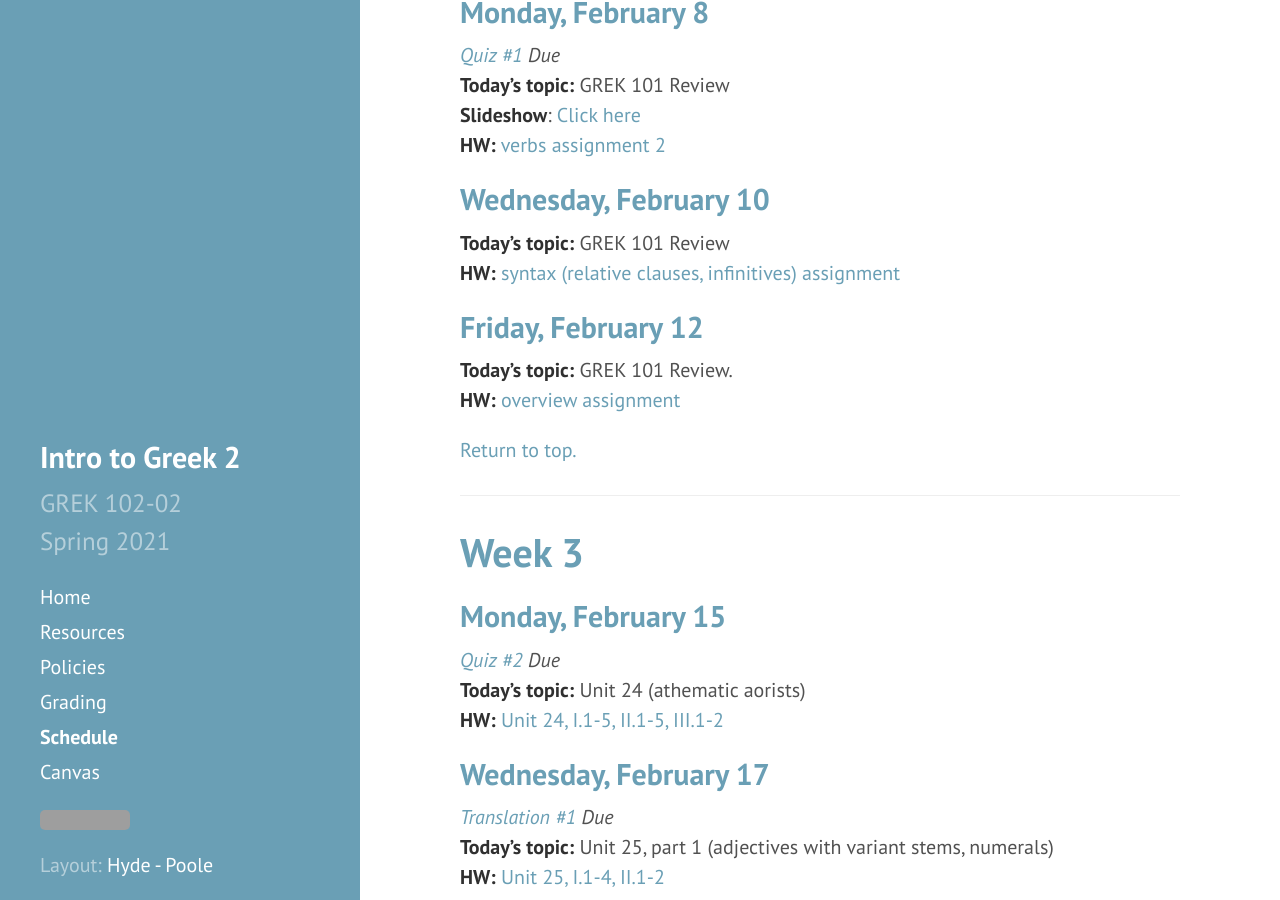
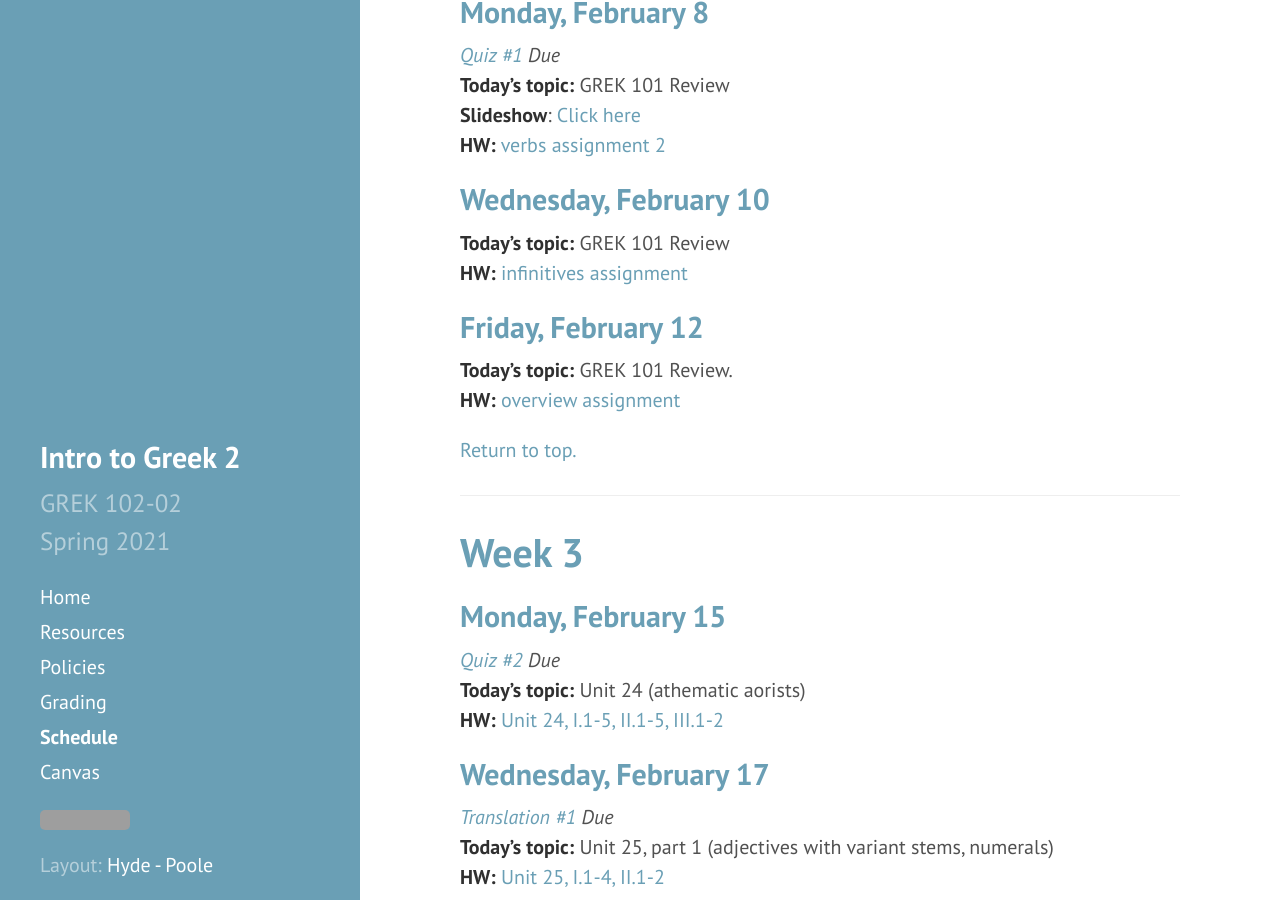
Before and after one commit to DLibatique/GREK102-S21, a Jekyll site: the page built from _pages/schedule.md, in a window 1280 px wide and 900 px high, scrolled down 1452 px. Built offline with Jekyll 4.4.1, drawn with Linux system fonts in a browser that asks for light colours; grey boxes are pictures that could not be loaded.

Commit message:
updated assignment name

```diff
--- a/_pages/schedule.md
+++ b/_pages/schedule.md
@@ -69,7 +69,7 @@ The **homework (HW)** listed under any given date (e.g., “Unit 24, I.1-5, II.1
 
 ## Wednesday, February 10
 **Today's topic:** GREK 101 Review
-**HW:** [syntax (relative clauses, infinitives) assignment](https://hc.instructure.com/courses/3462/assignments/28214)
+**HW:** [infinitives assignment](https://hc.instructure.com/courses/3462/assignments/28214)
 
 ## Friday, February 12
 **Today's topic:** GREK 101 Review.
```
